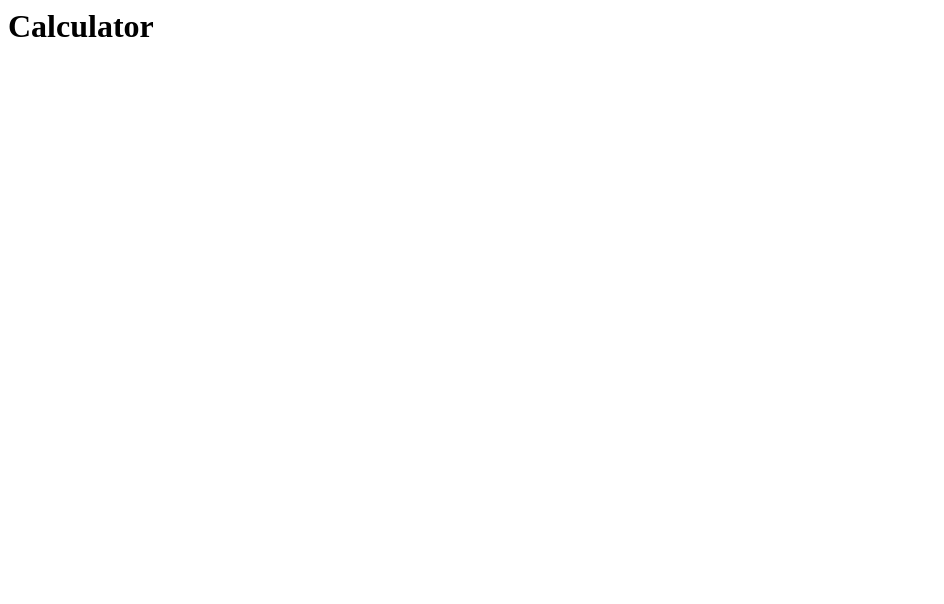
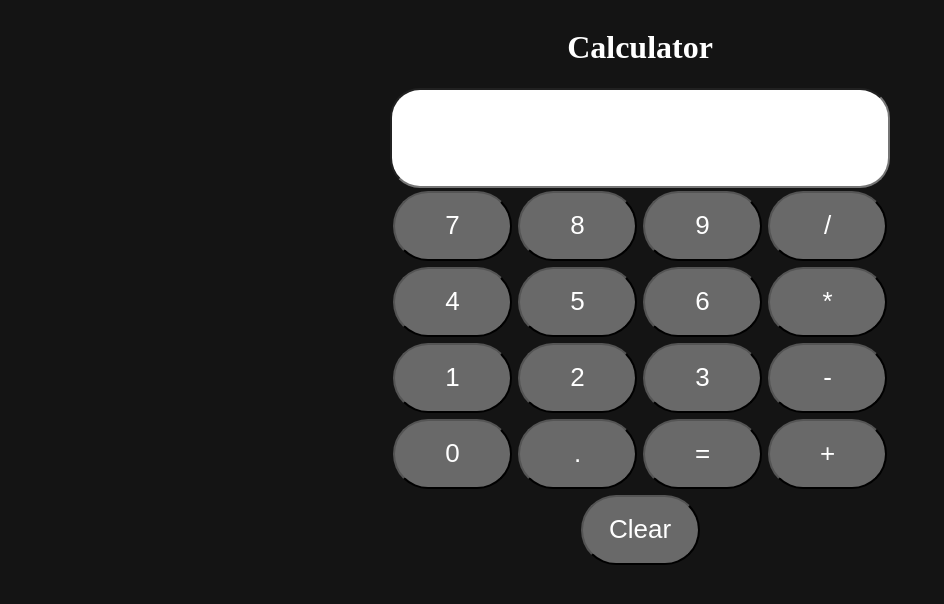
Before and after one commit to loke032/Calculator, a plain HTML site: page main.html in a window 1280 px wide. Shown: the whole page, without its empty margins (0-944 px from the left). Drawn offline with Linux system fonts and the light colour scheme.

Commit message:
Calculator

```diff
--- a/main.css
+++ b/main.css
@@ -0,0 +1,38 @@
+body {
+    display: flex;
+    flex-direction: column;
+    align-items: center;
+    background-color: rgb(20, 20, 20);
+
+
+}
+
+button {
+    color: white;
+    background-color: dimgray;
+    width: 119px;
+    height: 70px;
+    font-size: 26px;
+    border-radius: 50px;
+    margin: 3px;
+}
+
+#title {
+    color: white;
+
+}
+
+#container {
+    display: flex;
+    flex-wrap: wrap;
+    width: 500px;
+}
+
+#display {
+    width: 500px;
+    height: 100px;
+    font-size: 40px;
+    text-align: right;
+    padding: 15px;
+    border-radius: 30px;
+}
--- a/main.html
+++ b/main.html
@@ -2,8 +2,13 @@
 <link rel="stylesheet" href="main.css">
 </head>
 <body>
-<h1 id="#title">Calculator</h1>
+<h1 id="title">Calculator</h1>
+<input type="text" id="display" readonly>
+<div id="container">
+</div>
+
+<button id="clear">Clear</button>
 
 
-<script src="main.json"></script>
+<script src="main.js"></script>
 </body>
--- /dev/null
+++ b/main.js
@@ -0,0 +1,130 @@
+
+const container = document.querySelector("#container")
+const display = document.querySelector("#display")
+const clearbtn = document.querySelector("#clear")
+
+let digit1 = ""
+let operator = ""
+let digit2 = ""
+let result = 0
+
+clearbtn.addEventListener("click", () => {
+    display.value = ""
+    digit1 = ""
+    operator = ""
+    digit2 = ""
+    result = ""
+})
+
+for (let i=1; i <= 16; i++) {
+    const button = document.createElement("button")
+
+    button.style.color = "white"
+    button.style.backgroundColor = "dimGray"
+    button.style.width = "119px"
+    button.style.height = "70px"
+    button.style.fontSize = "26px"
+    button.style.borderRadius = "500px"
+    button.style.margin = "3px"
+    if (i === 1) {
+        button.innerHTML = "7"
+        button.id = "seven"
+    }  else if (i === 2) {
+        button.innerHTML = "8"
+        button.id = "eigth"
+    } else if (i === 3) {
+        button.innerHTML = "9"
+        button.id = "nine"
+    } else if (i === 4) {
+        button.innerHTML = "/"
+        button.id = "/"
+    } else if (i === 5) {
+        button.innerHTML = "4"
+        button.id = "four"
+    } else if (i === 6) {
+        button.innerHTML= "5"
+        button.id = "five"
+    } else if (i===7){
+        button.innerHTML = "6"
+        button.id = "six"
+    } else if (i===8) {
+        button.innerHTML = "*"
+        button.id = "*"
+    } else if (i === 9) {
+        button.innerHTML= "1"
+        button.id = "one"
+    } else if ( i=== 10) {
+        button.innerHTML="2"
+        button.id="two"
+    } else if (i===11) {
+        button.innerHTML="3"
+        button.id="three"
+    } else if (i===12) {
+        button.innerHTML="-"
+        button.id="-"
+    } else if (i===13) {
+        button.innerHTML="0"
+        button.id="zero"
+    } else if (i==14) {
+        button.innerHTML="."
+        button.id="."
+    }   else if (i===15) {
+        button.innerHTML="="
+        button.id="="
+    } else if (i===16) {
+        button.innerHTML="+"
+        button.id="+"
+    }
+    button.addEventListener("click", () => {
+        display.value += button.innerHTML
+        if ((/\d/.test(button.innerHTML)|| button.innerHTML === ".") && button.innerHTML !== "=" && operator === "") {
+            digit1 += button.innerHTML
+        } else if ((/\d/.test(button.innerHTML)||button.innerHTML === ".") && button.innerHTML !== "=") {
+            digit2 += button.innerHTML
+        } else if (button.innerHTML !== "="){
+            operator += button.innerHTML
+        }
+        console.log(`Digit1 = ${digit1}`)
+        console.log(`Digit2 = ${digit2}`)
+        console.log(`Operators = ${operator}`)
+        console.log(`operator length=${operator.length}`)
+
+        if (operator.length === 2 || button.innerHTML === "=") {
+        console.log("Operating")
+        let oper = ""
+        oper = operator[0]
+        if (button.innerHTML !== "=") {
+            operator = operator.slice(1)
+        } else {
+            operator = ""
+        }
+
+        let a = digit1
+        let b = digit2
+        result = operate(oper, parseFloat(a), parseFloat(b))
+        console.log(result)
+        digit1 = `${result}`
+        digit2 = ""
+        }
+
+        if (button.innerHTML === "=") {
+            display.value = result
+        }
+    })
+    container.appendChild(button)
+}
+
+
+
+
+function operate(operator, a, b) {
+    if (operator === "+") {
+        return a + b
+    } else if (operator === "-") {
+        return a - b
+    } else if (operator === "*") {
+        return a * b
+    } else if (operator === "/") {
+        return a / b
+    }
+}
```
Also changed, not shown: main.json (deleted).
